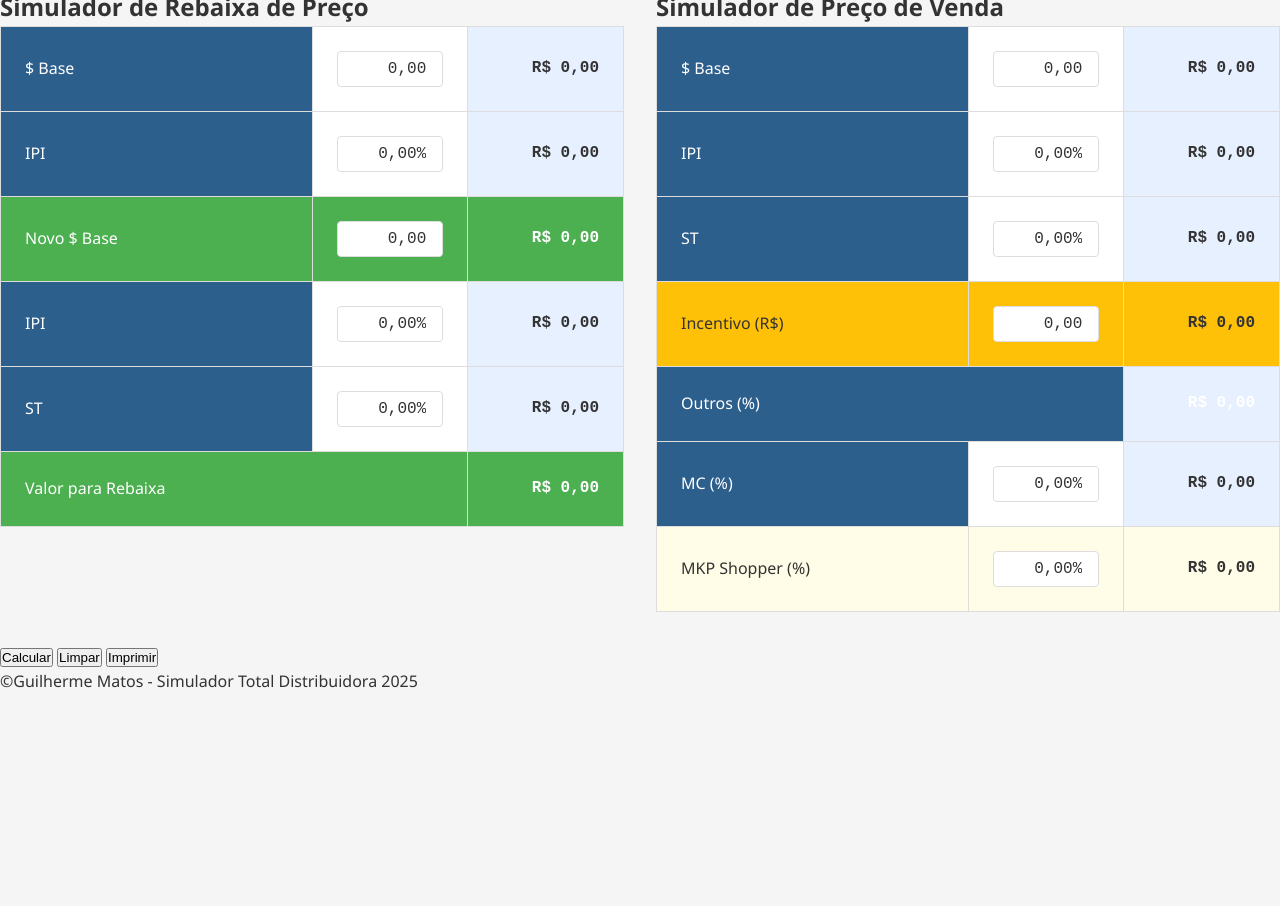
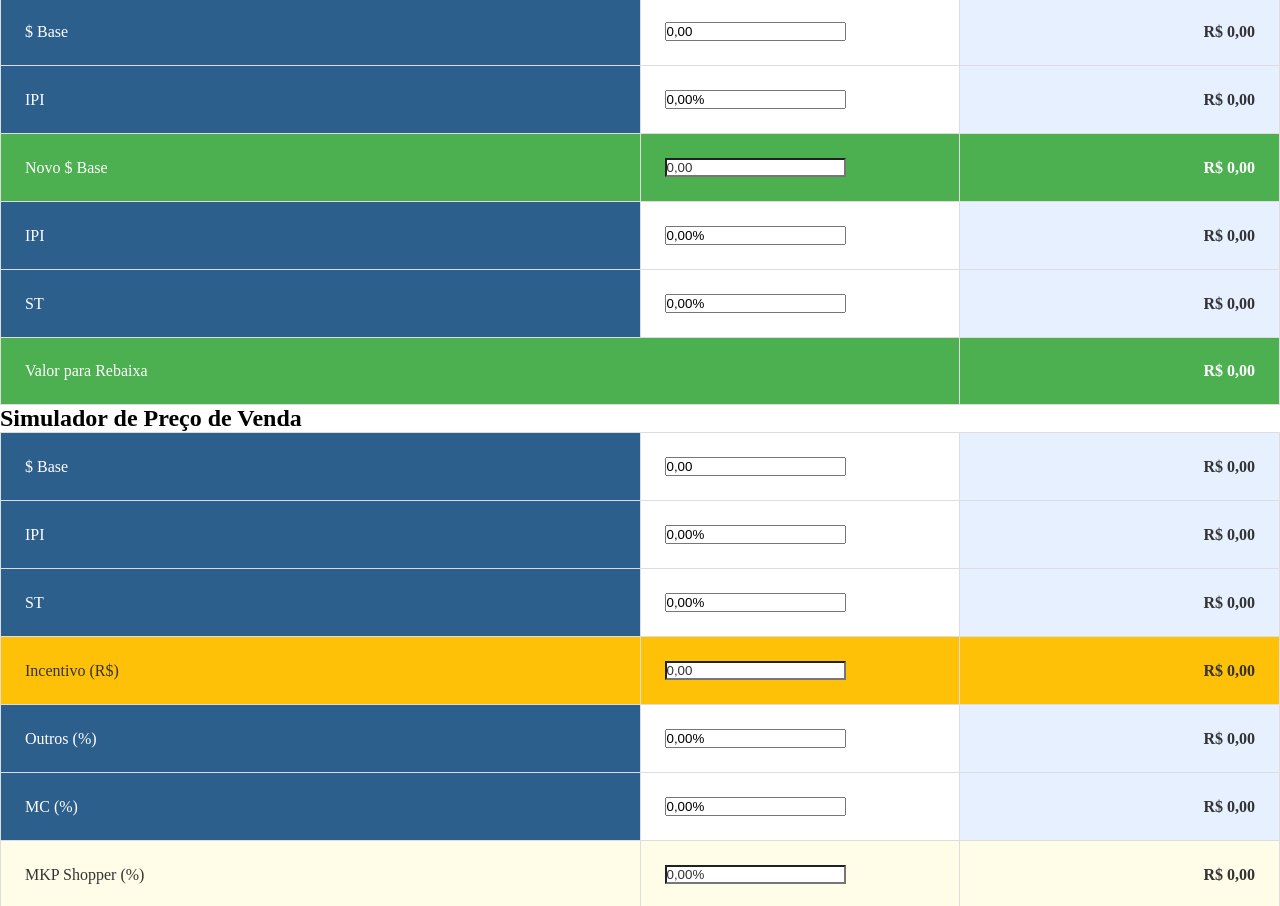
Before and after one commit to guilhermeamatos-crypto/simulador-total-distribuidora, a plain HTML site: page index.html in a window 1280 px wide. Shown: the part 234-1140 px from the top of the page. Before the commit the page ends 929 px from the top, so only its background shows below. Drawn offline with Linux system fonts and the light colour scheme.

Commit message:
Add files via upload

```diff
--- a/index.html
+++ b/index.html
@@ -3,7 +3,7 @@
 <head>
     <meta charset="UTF-8">
     <meta name="viewport" content="width=device-width, initial-scale=1.0">
-    <title>Simulador Total Distribuidora</title>
+    <title>SIMULADOR TOTAL DISTRIBUIDORA</title>
     <link rel="stylesheet" href="style.css">
 </head>
 <body>
@@ -13,7 +13,7 @@
                 <img src="baston.png" alt="baston Logo" class="logo baston-logo">
                 <img src="Total.jpg" alt="total Logo" class="logo total-logo">
             </div>
-            <h1>Simulador Total Distribuidora</h1>
+            <h1>SIMULADOR TOTAL DISTRIBUIDORA</h1>
         </header>
 
         <main class="main-content grid-layout">
@@ -42,7 +42,7 @@
                                 </td>
                             </tr>
 
-                            <tr class="highlight-row novo-base green-bg-white-font">
+                            <tr class="highlight-row novo-base valor-rebaixa">
                                 <td class="label">Novo $ Base</td>
                                 <td class="input-cell">
                                     <input type="text" id="novo_base" class="currency-input" placeholder="0,00" value="0,00">
@@ -110,6 +110,7 @@
                                 </td>
                                 <td class="result-cell">
                                     <span id="result_st3" class="result-value">R$ 0,00</span>
+
                                 </td>
                             </tr>
                             <tr class="highlight-row incentivo yellow-bg-black-font">
@@ -121,9 +122,13 @@
                                     <span id="result_incentivo" class="result-value">R$ 0,00</span>
                                 </td>
                             </tr>
+
                             <tr class="highlight-row outros blue-bg-black-font">
-                                <td class="label" colspan="2">Outros (%)</td>
-                                <td class="result-cell result-outros-blue">
+                                <td class="label">Outros (%)</td>
+                                <td class="input-cell">
+                                    <input type="text" id="outros" class="percentage-input" placeholder="0,00%" value="0,00%">
+                                </td>
+                                <td class="result-cell">
                                     <span id="result_outros" class="result-value">R$ 0,00</span>
                                 </td>
                             </tr>
@@ -137,7 +142,7 @@
                                 </td>
                             </tr>
                             <tr class="highlight-row mkp-shopper yellow-pastel-bg-black-font">
-                                <td class="label mkp-shopper-label-black-font">MKP Shopper (%)</td>
+                                <td class="label">MKP Shopper (%)</td>
                                 <td class="input-cell">
                                     <input type="text" id="mkp_shopper" class="percentage-input" placeholder="0,00%" value="0,00%">
                                 </td>
@@ -158,7 +163,7 @@
         </main>
 
         <footer class="footer">
-            <p>&copy;Guilherme Matos - Simulador Total Distribuidora 2025</p>
+            <p>&copy; Guilherme Matos - Simulador Total Distribuidora 2025</p>
         </footer>
     </div>
 
--- a/script.js
+++ b/script.js
@@ -49,24 +49,31 @@ function calculateResults() {
     const base1 = currencyToNumber(document.getElementById('base1').value);
     const ipi1Percent = percentageToNumber(document.getElementById('ipi1').value);
 
+    // 1. Espelhamento Base
     const result_base_mirror1 = base1;
     document.getElementById('result_base_mirror').textContent = formatCurrency(result_base_mirror1);
 
+    // 2. CÁLCULO IPI (result_ipi1) - Base + (Base * %IPI). Esta será a Base Antiga.
     const resultIpi1 = base1 + (base1 * ipi1Percent / 100);
     document.getElementById('result_ipi1').textContent = formatCurrency(resultIpi1);
 
+    // === Segunda parte da primeira tabela (Novo Base) ===
     const novoBase = currencyToNumber(document.getElementById('novo_base').value);
     const ipi2Percent = percentageToNumber(document.getElementById('ipi2').value);
     const st2Percent = percentageToNumber(document.getElementById('st2').value);
 
+    // 3. Espelhamento Novo Base
     document.getElementById('result_novo_base_mirror').textContent = formatCurrency(novoBase);
 
+    // 4. CÁLCULO IPI (Novo Base)
     const resultIpi2 = novoBase + (novoBase * ipi2Percent / 100);
+    // 5. CÁLCULO ST (Novo Base)
     const resultSt2 = resultIpi2 + (resultIpi2 * st2Percent / 100);
 
     document.getElementById('result_ipi2').textContent = formatCurrency(resultIpi2);
     document.getElementById('result_st2').textContent = formatCurrency(resultSt2);
 
+    // 6. CÁLCULO Valor para rebaixa
     const valorAntigo = resultIpi1;
     const valorNovo = resultSt2;
 
@@ -78,34 +85,44 @@ function calculateResults() {
     const ipi3Percent = percentageToNumber(document.getElementById('ipi3').value);
     const st3Percent = percentageToNumber(document.getElementById('st3').value);
     const incentivo = currencyToNumber(document.getElementById('incentivo').value);
+
+    // Input restaurado
+    const outrosPercent = percentageToNumber(document.getElementById('outros').value);
+
     const mcPercent = percentageToNumber(document.getElementById('mc').value);
     const mkpShopperPercent = percentageToNumber(document.getElementById('mkp_shopper').value);
 
 
+    // 7. Espelhamento do $ Base (base2)
     const result_base2_mirror = base2;
     document.getElementById('result_base2_mirror').textContent = formatCurrency(result_base2_mirror);
 
+    // 8. CÁLCULO IPI (result_ipi3)
     const resultIpi3 = base2 + (base2 * ipi3Percent / 100);
     document.getElementById('result_ipi3').textContent = formatCurrency(resultIpi3);
 
+    // 9. CÁLCULO ST (result_st3)
     const resultSt3 = resultIpi3 + (resultIpi3 * st3Percent / 100);
     document.getElementById('result_st3').textContent = formatCurrency(resultSt3);
 
+    // 10. CÁLCULO Incentivo (result_incentivo): ST - Incentivo (R$)
     const resultIncentivo = resultSt3 - incentivo;
     document.getElementById('result_incentivo').textContent = formatCurrency(resultIncentivo);
 
-    // Outros (%) é agora um valor que espelha o Incentivo (resultIncentivo)
-    const resultOutros = resultIncentivo;
+    // 11. CÁLCULO Outros = resultado_incentivo + (resultado_incentivo * %Outros)
+    const resultOutros = resultIncentivo + (resultIncentivo * (outrosPercent / 100));
     document.getElementById('result_outros').textContent = formatCurrency(resultOutros);
 
+    // 12. CÁLCULO MC = resultado_outros + (resultado_outros * %MC)
     const resultMc = resultOutros + (resultOutros * (mcPercent / 100));
     document.getElementById('result_mc').textContent = formatCurrency(resultMc);
 
+    // 13. CÁLCULO MKP Shopper = resultado_mc + (resultado_mc * %MKP Shopper)
     const resultMkpShopper = resultMc + (resultMc * mkpShopperPercent / 100);
     document.getElementById('result_mkp_shopper').textContent = formatCurrency(resultMkpShopper);
 }
 
-// Event listeners para formatação (Mantidos)
+// Event listeners para formatação e cálculo (Mantidos)
 document.querySelectorAll('.currency-input, .percentage-input').forEach(input => {
     input.addEventListener('blur', () => {
         if (input.classList.contains('currency-input')) {
--- a/style.css
+++ b/style.css
@@ -9,15 +9,17 @@
     /* Cores */
     --color-primary: #1e4d7b; /* Azul Escuro (Cabeçalho, Títulos) */
     --color-secondary: #2d5f8d; /* Azul Mais Claro (Label padrão) */
-    --color-success: #4caf50; /* Verde */
-    --color-warning: #ffc107; /* Amarelo */
+    --color-success: #4caf50; /* Verde (Valor para Rebaixa) */
+    --color-warning: #ffc107; /* Amarelo (Incentivo) */
     --color-danger: #f44336;
     --color-text: #333; /* Preto */
     --color-border: #ddd;
     --color-bg: #f5f5f5;
     --color-white: #fff;
-    --color-result-bg-light-blue: #e6f0ff; /* Azul Claro para resultados padrão */
-    --color-mkp-shopper-bg: #fffde7; /* Amarelo Pastel */
+    --color-result-bg-light-blue: #e6f0ff; /* Azul Claro para resultados padrão (IPI/ST/MC/Outros) */
+
+    /* Amarelo Pastel para MKP Shopper */
+    --color-mkp-shopper-bg: #fffde7;
 
     --spacing-xs: 0.5rem;
     --spacing-sm: 1rem;
@@ -30,25 +32,7 @@
     --font-size-xl: 1.5rem;
 }
 
-html {
-    font-size: 16px;
-}
-
-body {
-    font-family: 'Segoe UI', Tahoma, Geneva, Verdana, sans-serif;
-    background-color: var(--color-bg);
-    color: var(--color-text);
-    line-height: 1.6;
-}
-
-/* ... (Container, Header, .logo-section, .section-title mantidos) ... */
-
-/* Layout de Grade para as Seções Lado a Lado */
-.main-content.grid-layout {
-    display: grid;
-    grid-template-columns: 1fr 1fr;
-    gap: var(--spacing-lg);
-}
+/* ... (Estilos gerais mantidos) ... */
 
 /* Tabela */
 .calculator-table {
@@ -57,15 +41,13 @@ body {
     font-size: var(--font-size-base);
 }
 
-/* THEAD FOI REMOVIDO, então não precisa estilizar th */
-
 .calculator-table td {
     padding: var(--spacing-md);
     border: 1px solid var(--color-border);
     vertical-align: middle;
 }
 
-/* AJUSTE DAS LARGURAS: 50% (Label), 25% (Input), 25% (Resultado) */
+/* Células padrão (IPI/ST) */
 .label {
     background-color: var(--color-secondary);
     color: var(--color-white);
@@ -89,7 +71,7 @@ body {
 
 /* --- ESTILOS POR LINHA --- */
 
-/* Linhas Padrão (Manter azul/azul claro) */
+/* Linhas Padrão (Manter azul/azul claro) - Aplica-se ao $ Base e IPI/ST (onde não há highlight-row) */
 .calculator-table tbody tr:not(.highlight-row) .label {
     background-color: var(--color-secondary);
     color: var(--color-white);
@@ -101,25 +83,19 @@ body {
 }
 
 
-/* 1. Tabela Esquerda (A4 a C4): Fundo Verde (igual a A7:C7), Fonte BRANCA */
-.highlight-row.novo-base.green-bg-white-font td {
-    background-color: var(--color-success) !important; /* Cor de A7:C7 (Valor Rebaixa) */
-    color: var(--color-white) !important; /* Fonte Branca */
+/* 1. Tabela Esquerda (Novo $ Base e Valor para Rebaixa) - Fundo VERDE, Fonte BRANCA */
+.highlight-row.valor-rebaixa .label,
+.highlight-row.valor-rebaixa .result-cell {
+    background-color: var(--color-success) !important;
+    color: var(--color-white) !important;
 }
-.highlight-row.novo-base.green-bg-white-font .input-cell input[type="text"] {
+/* Linha de Input (Novo $ Base) deve ter o fundo verde, mas o input em si branco */
+.highlight-row.valor-rebaixa .input-cell {
+    background-color: var(--color-success) !important;
+}
+.highlight-row.valor-rebaixa .input-cell input[type="text"] {
     background-color: var(--color-white);
     color: var(--color-text); /* Input mantém fonte preta para contraste */
-}
-
-
-/* Células A7 a C7 (Valor para Rebaixa) - Fundo VERDE, Fonte BRANCA */
-.highlight-row.valor-rebaixa .label,
-.highlight-row.valor-rebaixa .result-cell {
-    background-color: var(--color-success);
-    color: var(--color-white);
-}
-.highlight-row.valor-rebaixa .input-cell {
-    background-color: var(--color-success);
 }
 
 
@@ -134,71 +110,39 @@ body {
 }
 
 
-/* Linhas Outros (Total) e MC (Azul Claro/Preta) */
-/* Célula A7 (Label MC) é azul escuro. Vamos formatar C6 (resultado Outros) com esse azul. */
+/* 2. Tabela Direita (Outros e MC) - Fundo Azul Claro para Resultado/Input, Label Azul Escuro */
+.highlight-row.outros.blue-bg-black-font .result-cell,
+.highlight-row.mc.blue-bg-black-font .result-cell {
+    background-color: var(--color-result-bg-light-blue) !important;
+    color: var(--color-text) !important;
+}
+.highlight-row.outros.blue-bg-black-font .input-cell,
+.highlight-row.mc.blue-bg-black-font .input-cell {
+    background-color: var(--color-white); /* Input sempre branco */
+}
+/* Label mantém o azul escuro secundário */
 .highlight-row.outros.blue-bg-black-font .label,
 .highlight-row.mc.blue-bg-black-font .label {
     background-color: var(--color-secondary);
     color: var(--color-white);
 }
-.highlight-row.outros.blue-bg-black-font .result-cell,
-.highlight-row.mc.blue-bg-black-font .result-cell {
-    background-color: var(--color-result-bg-light-blue) !important;
-    color: var(--color-text) !important;
-}
 
 
-/* 2. Tabela Direita (C6): Resultado de Outros com Fundo igual a Label MC (A7) */
-.result-cell.result-outros-blue {
-    background-color: var(--color-secondary) !important; /* Cor da Label MC (A7) */
-    color: var(--color-white) !important; /* Fonte Branca (para contraste) */
-}
-
-
-/* Linha MKP Shopper (Amarelo Pastel/Preta) */
+/* 3. Tabela Direita (MKP Shopper) - Fundo Amarelo Pastel, Fonte PRETA em TODAS as células */
+.highlight-row.mkp-shopper.yellow-pastel-bg-black-font .label,
 .highlight-row.mkp-shopper.yellow-pastel-bg-black-font .input-cell,
 .highlight-row.mkp-shopper.yellow-pastel-bg-black-font .result-cell {
     background-color: var(--color-mkp-shopper-bg) !important;
-    color: var(--color-text) !important;
+    color: var(--color-text) !important; /* Fonte PRETA */
 }
-.highlight-row.mkp-shopper.yellow-pastel-bg-black-font .label {
-    /* Label deve continuar azul secundário, não pastel */
-    background-color: var(--color-secondary);
-    color: var(--color-white);
+.highlight-row.mkp-shopper.yellow-pastel-bg-black-font .input-cell input[type="text"] {
+    background-color: var(--color-white); /* Input em si é branco, mas a fonte é preta */
+    color: var(--color-text);
 }
 
-/* 3. Tabela Direita (A8): Label MKP Shopper (A8) com Fundo Pastel (igual a B7/C7) e Fonte PRETA */
-.label.mkp-shopper-label-black-font {
-    background-color: var(--color-mkp-shopper-bg) !important; /* Fundo igual a B7 e C7 */
-    color: var(--color-text) !important; /* Fonte PRETA */
-}
-
-
-/* Inputs */
-input[type="text"] {
-    width: 100%;
-    padding: var(--spacing-xs) var(--spacing-sm);
-    border: 1px solid var(--color-border);
-    border-radius: 4px;
-    font-size: var(--font-size-base);
-    font-family: 'Courier New', monospace;
-    background-color: var(--color-white);
-    color: var(--color-text);
-    text-align: right;
-}
-
-/* Valores de resultado */
-.result-value {
-    display: block;
-    font-weight: 600;
-    font-family: 'Courier New', monospace;
-}
-
-/* Garante texto BRANCO apenas nas linhas de destaque VERDE e no resultado de Outros (C6) */
-.highlight-row.valor-rebaixa .result-value,
-.highlight-row.novo-base .result-value,
-.result-cell.result-outros-blue .result-value {
+/* Garante texto BRANCO apenas nas linhas de destaque VERDE */
+.highlight-row.valor-rebaixa .result-value {
     color: var(--color-white) !important;
 }
 
-/* ... (Botões, Footer e Responsividade mantidos) ... */
+/* ... (Inputs, Botões e Footer mantidos) ... */
```
